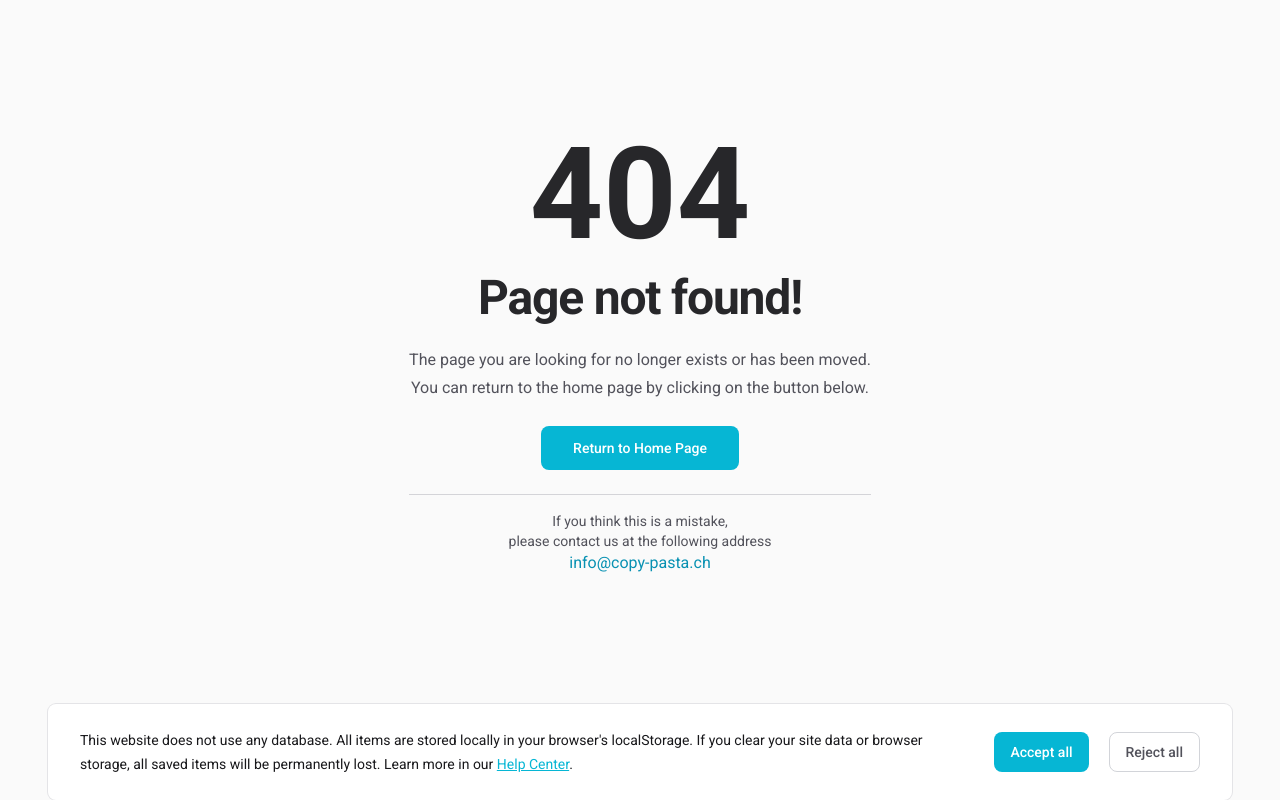
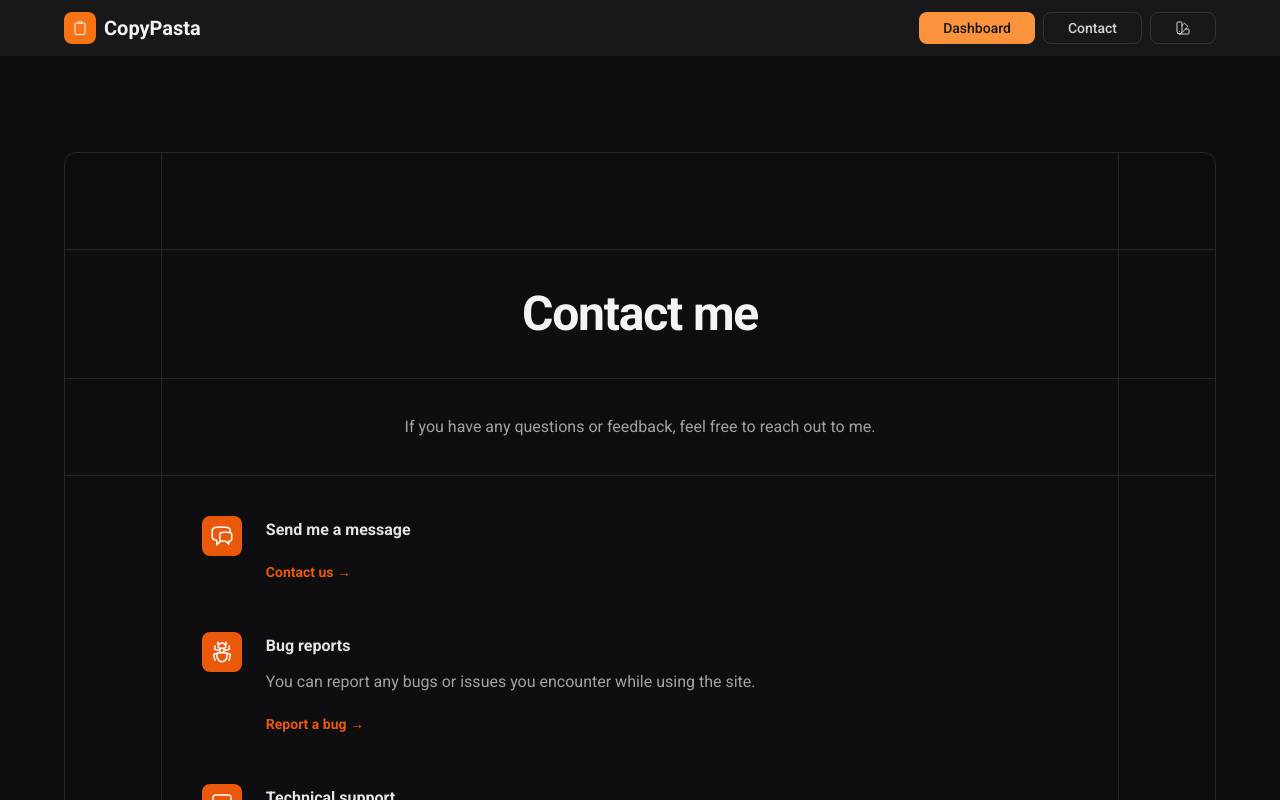
Before and after one commit to TheRedRacing/copypasta, a Next.js app: page /contact in a window 1280 px wide. Before the commit this address had no page. Shown: the top 800 px of the page. Built offline with nearby package versions, Linux system fonts and the light colour scheme.

Commit message:
Update theme colors and default settings for improved UI consistency

```diff
--- /dev/null
+++ b/src/app/(other)/contact/page.tsx
@@ -0,0 +1,90 @@
+import { BugAntIcon, ChatBubbleLeftRightIcon, ComputerDesktopIcon } from "@heroicons/react/24/outline";
+import Link from "next/link";
+
+export default function Contact() {
+    return (
+        <div className="w-full flex-1 flex flex-col py-24 -space-y-px">
+            <div className="grid grid-cols-12 grid-rows-1 border border-zinc-300 dark:border-zinc-800 rounded-t-xl">
+                <div className="aspect-square"></div>
+                <div className="col-start-2 col-end-12 row-start-1 row-end-1 border-x border-zinc-300 dark:border-zinc-800"></div>
+                <div className="aspect-square"></div>
+            </div>
+            <div className="grid grid-cols-12 grid-rows-1 border border-zinc-300 dark:border-zinc-800">
+                <div className=""></div>
+                <div className="col-start-2 col-end-12 row-start-1 row-end-1 border-x border-zinc-300 dark:border-zinc-800 py-10">
+                    <h2 className="text-5xl font-semibold tracking-tight text-zinc-900 dark:text-zinc-100 text-center">
+                        Contact me
+                    </h2>
+                </div>
+                <div className=""></div>
+            </div>
+            <div className="grid grid-cols-12 grid-rows-1 border border-zinc-300 dark:border-zinc-800">
+                <div className="aspect-square"></div>
+                <div className="col-start-2 col-end-12 row-start-1 row-end-1 border-x border-zinc-300 dark:border-zinc-800 flex items-center justify-center">
+                    <p className="text-zinc-600 dark:text-zinc-400">
+                        If you have any questions or feedback, feel free to reach out to me.
+                    </p>
+                </div>
+                <div className="aspect-square"></div>
+            </div>
+            <div className="grid grid-cols-12 grid-rows-1 border border-zinc-300 dark:border-zinc-800 rounded-b-xl">
+                <div className="aspect-square"></div>
+                <div className="col-start-2 col-end-12 row-start-1 row-end-1 border-x border-zinc-300 dark:border-zinc-800">
+                    <div className="p-10 space-y-12">
+                        <div className="flex gap-x-6">
+                            <div className="flex size-10 shrink-0 items-center justify-center rounded-lg bg-primary-600">
+                                <ChatBubbleLeftRightIcon aria-hidden="true" className="size-6 text-white" />
+                            </div>
+                            <div>
+                                <h3 className="text-base/7 font-semibold text-zinc-800 dark:text-zinc-200">
+                                    Send me a message
+                                </h3>
+                                <p className="mt-2 text-base/7 text-zinc-600 dark:text-zinc-400">
+
+                                </p>
+                                <p className="mt-4 text-sm/6 font-semibold">
+                                    <Link href="#" className="text-primary-600">
+                                        Contact us <span aria-hidden="true">&rarr;</span>
+                                    </Link>
+                                </p>
+                            </div>
+                        </div>
+                        <div className="flex gap-x-6">
+                            <div className="flex size-10 shrink-0 items-center justify-center rounded-lg bg-primary-600">
+                                <BugAntIcon aria-hidden="true" className="size-6 text-white" />
+                            </div>
+                            <div>
+                                <h3 className="text-base/7 font-semibold text-zinc-800 dark:text-zinc-200">Bug reports</h3>
+                                <p className="mt-2 text-base/7 text-zinc-600 dark:text-zinc-400">
+                                    You can report any bugs or issues you encounter while using the site.
+                                </p>
+                                <p className="mt-4 text-sm/6 font-semibold">
+                                    <Link href="" className="text-primary-600">
+                                        Report a bug <span aria-hidden="true">&rarr;</span>
+                                    </Link>
+                                </p>
+                            </div>
+                        </div>
+                        <div className="flex gap-x-6">
+                            <div className="flex size-10 shrink-0 items-center justify-center rounded-lg bg-primary-600">
+                                <ComputerDesktopIcon aria-hidden="true" className="size-6 text-white" />
+                            </div>
+                            <div>
+                                <h3 className="text-base/7 font-semibold text-zinc-800 dark:text-zinc-200">Technical support</h3>
+                                <p className="mt-2 text-base/7 text-zinc-600 dark:text-zinc-400">
+                                    Sint aut modi porro consequatur architecto commodi qui consequatur. Dignissimos adipisci minima.
+                                </p>
+                                <p className="mt-4 text-sm/6 font-semibold">
+                                    <a href="#" className="text-primary-600">
+                                        Join our Discord <span aria-hidden="true">&rarr;</span>
+                                    </a>
+                                </p>
+                            </div>
+                        </div>
+                    </div>
+                </div>
+                <div className="aspect-square"></div>
+            </div>
+        </div>
+    );
+}
--- a/src/app/(other)/legal/page.tsx
+++ b/src/app/(other)/legal/page.tsx
@@ -27,54 +27,7 @@
                 <div className="aspect-square"></div>
             </div>
             <div className="w-full border border-zinc-300 dark:border-zinc-800 rounded-b-xl">
-                <Accordion type="single" collapsible>
-                    <AccordionItem value="item-1">
-                        <AccordionTrigger>
-                            Is my data collected and stored?
-                        </AccordionTrigger>
-                        <AccordionContent>
-                            No. This is a static site, and no data is collected or stored on a server. All data remains in your browser&apos;s local storage.
-                        </AccordionContent>
-                    </AccordionItem>
 
-                    <AccordionItem value="item-2">
-                        <AccordionTrigger>
-                            Can I access my data from another device?
-                        </AccordionTrigger>
-                        <AccordionContent>
-                            No. Since data is stored locally in your browser, it is not synced across devices. If you clear your browser storage, your data will be lost.
-                        </AccordionContent>
-                    </AccordionItem>
-
-                    <AccordionItem value="item-3">
-                        <AccordionTrigger>
-                            Is my data encrypted?
-                        </AccordionTrigger>
-                        <AccordionContent>
-                            Data stored in your browser&apos;s local storage is not encrypted by default. If security is a concern, consider using a secure storage extension or clearing local storage periodically.
-                        </AccordionContent>
-                    </AccordionItem>
-
-                    <AccordionItem value="item-5">
-                        <AccordionTrigger>
-                            Can I reset my data?
-                        </AccordionTrigger>
-                        <AccordionContent>
-                            Yes. You can clear your browser&apos;s local storage or use the reset option in the settings to remove all saved data.
-                        </AccordionContent>
-                    </AccordionItem>
-
-                    <AccordionItem value="item-6">
-                        <AccordionTrigger>
-                            How can I support the project?
-                        </AccordionTrigger>
-                        <AccordionContent>
-                            If you find this project useful, you can support me by giving a ⭐ on <a href="https://github.com/theredracing" target="_blank" rel="noopener noreferrer" className="text-primary-600 underline">GitHub</a>.
-                            You can also buy me a coffee on <a href="https://buymeacoffee.com/theredracing" target="_blank" rel="noopener noreferrer" className="text-primary-600 underline">Buy Me a Coffee</a>.
-                            <br />Your support helps keep this project going! 🚀
-                        </AccordionContent>
-                    </AccordionItem>
-                </Accordion>
             </div>
         </div>
     );
--- a/src/app/layout.tsx
+++ b/src/app/layout.tsx
@@ -31,7 +31,7 @@
   return (
     <html lang="en" className={cn(roboto.className, "")} suppressHydrationWarning>
       <body className="flex flex-col min-h-[100svh] antialiased bg-zinc-50 dark:bg-dark-main text-zinc-900 dark:text-zinc-100">
-        <ThemeProvider defaultTheme="system" disableTransitionOnChange enableColorScheme enableSystem themes={["light", "dark", "cyan", "dark-cyan", "red", "dark-red", "orange", "dark-orange", "yellow", "dark-yellow", "green", "dark-green", "teal", "dark-teal", "blue", "dark-blue", "indigo", "dark-indigo", "pink", "dark-pink", "system-default", "system-red", "system-orange", "system-yellow", "system-green", "system-teal", "system-blue", "system-indigo", "system-pink"]}>
+        <ThemeProvider defaultTheme="dark-orange" disableTransitionOnChange enableColorScheme enableSystem themes={["light", "dark", "cyan", "dark-cyan", "red", "dark-red", "orange", "dark-orange", "yellow", "dark-yellow", "green", "dark-green", "teal", "dark-teal", "blue", "dark-blue", "indigo", "dark-indigo", "pink", "dark-pink"]}>
           <>
             {children}
             <Cookies />
--- a/src/components/ThemeDialog.tsx
+++ b/src/components/ThemeDialog.tsx
@@ -12,9 +12,9 @@
 import { focusClassName } from "@/lib/focus";
 
 const colors = [
-    { name: "Default", value: "default", color: "bg-cyan-500" },
+    { name: "Orange", value: "orange", color: "bg-orange-500" },
+    { name: "Cyan", value: "cyan", color: "bg-cyan-500" },
     { name: "Red", value: "red", color: "bg-red-500" },
-    { name: "Orange", value: "orange", color: "bg-orange-500" },
     { name: "Yellow", value: "yellow", color: "bg-yellow-500" },
     { name: "Green", value: "green", color: "bg-green-500" },
     { name: "Teal", value: "teal", color: "bg-teal-500" },
@@ -26,12 +26,10 @@
 const ThemeOption: React.FC = () => {
     const { theme, setTheme } = useTheme();
 
-    function getTheme(DarkMode: 'light' | 'dark' | 'system', selectedColor: string) {
+    function getTheme(DarkMode: 'light' | 'dark', selectedColor: string) {
         let key: string;
 
-        if (DarkMode === 'system') {
-            key = `system-${selectedColor}`;
-        } else if (DarkMode === 'dark') {
+        if (DarkMode === 'dark') {
             key = `dark-${selectedColor}`;
         } else {
             key = selectedColor;
@@ -40,27 +38,23 @@
         setTheme(themeMapping[key] ?? themeMapping.default);
     }
 
-    function getDarkMode(): 'light' | 'dark' | 'system' {
+    function getDarkMode(): 'light' | 'dark'{
         if (!theme) return "light"; // Fallback par défaut
 
         if (theme.startsWith("dark")) {
             return "dark";
-        } else if (theme.startsWith("system")) {
-            return "system";
         } else {
             return "light";
         }
     }
 
     function getColor(): string {
-        if (!theme) return "default"; // Fallback si `theme` est undefined
+        if (!theme) return "orange"; // Fallback si `theme` est undefined
 
-        if (theme === "light-default" || theme === "dark-default" || theme === "system-default") {
-            return "default";
+        if (theme === "orange" || theme === "dark-orange") {
+            return "orange";
         } else if (theme.startsWith("dark")) {
             return theme.replace("dark-", "");
-        } else if (theme.startsWith("system")) {
-            return theme.replace("system-", "");
         } else {
             return theme;
         }
--- a/src/lib/themeProvider.tsx
+++ b/src/lib/themeProvider.tsx
@@ -11,31 +11,22 @@
 type ThemeMapping = Record<string, string>;
 
 export const themeMapping: ThemeMapping = {
-    default: "light-default",
+    default: "light-orange",
     red: "red",
-    orange: "orange",
+    cyan: "cyan",
     yellow: "yellow",
     green: "green",
     teal: "teal",
     blue: "blue",
     indigo: "indigo",
     pink: "pink",
-    "dark-default": "dark-default",
+    "dark-default": "dark-orange",
     "dark-red": "dark-red",
-    "dark-orange": "dark-orange",
+    "dark-cyan": "dark-cyan",
     "dark-yellow": "dark-yellow",
     "dark-green": "dark-green",
     "dark-teal": "dark-teal",
     "dark-blue": "dark-blue",
     "dark-indigo": "dark-indigo",
     "dark-pink": "dark-pink",
-    "system-default": "system-default",
-    "system-red": "system-red",
-    "system-orange": "system-orange",
-    "system-yellow": "system-yellow",
-    "system-green": "system-green",
-    "system-teal": "system-teal",
-    "system-blue": "system-blue",
-    "system-indigo": "system-indigo",
-    "system-pink": "system-pink",
 };
--- a/src/styles/globals.css
+++ b/src/styles/globals.css
@@ -4,16 +4,16 @@
 
 @layer base {
 	:root {
-		--primary-50: 236, 254, 255;
-		--primary-100: 207, 250, 254;
-		--primary-200: 165, 243, 252;
-		--primary-300: 103, 232, 249;
-		--primary-400: 34, 211, 238;
-		--primary-500: 6, 182, 212;
-		--primary-600: 8, 145, 178;
-		--primary-700: 14, 116, 144;
-		--primary-800: 21, 94, 117;
-		--primary-900: 22, 78, 99;
+		--primary-50: 255, 247, 237;
+		--primary-100: 255, 237, 213;
+		--primary-200: 254, 215, 170;
+		--primary-300: 253, 186, 116;
+		--primary-400: 251, 146, 60;
+		--primary-500: 249, 115, 22;
+		--primary-600: 234, 88, 12;
+		--primary-700: 194, 65, 12;
+		--primary-800: 154, 52, 18;
+		--primary-900: 124, 45, 18;
 
 		--dark-main: 14, 14, 16;
 		--dark-header: 24, 24, 27;
@@ -21,8 +21,7 @@
 	}
 
 	html[data-theme="red"],
-	html[data-theme="dark-red"],
-	html[data-theme="system-red"] {
+	html[data-theme="dark-red"] {
 		--primary-50: 254, 242, 242;
 		--primary-100: 254, 226, 226;
 		--primary-200: 254, 202, 202;
@@ -35,24 +34,22 @@
 		--primary-900: 127, 29, 29;
 	}
 
-	html[data-theme="orange"],
-	html[data-theme="dark-orange"],
-	html[data-theme="system-orange"] {
-		--primary-50: 255, 247, 237;
-		--primary-100: 255, 237, 213;
-		--primary-200: 254, 215, 170;
-		--primary-300: 253, 186, 116;
-		--primary-400: 251, 146, 60;
-		--primary-500: 249, 115, 22;
-		--primary-600: 234, 88, 12;
-		--primary-700: 194, 65, 12;
-		--primary-800: 154, 52, 18;
-		--primary-900: 124, 45, 18;
+	html[data-theme="cyan"],
+	html[data-theme="dark-cyan"] {
+		--primary-50: 236, 254, 255;
+		--primary-100: 207, 250, 254;
+		--primary-200: 165, 243, 252;
+		--primary-300: 103, 232, 249;
+		--primary-400: 34, 211, 238;
+		--primary-500: 6, 182, 212;
+		--primary-600: 8, 145, 178;
+		--primary-700: 14, 116, 144;
+		--primary-800: 21, 94, 117;
+		--primary-900: 22, 78, 99;
 	}
 
 	html[data-theme="yellow"],
-	html[data-theme="dark-yellow"],
-	html[data-theme="system-yellow"] {
+	html[data-theme="dark-yellow"] {
 		--primary-50: 254, 252, 232;
 		--primary-100: 254, 249, 195;
 		--primary-200: 254, 240, 138;
@@ -66,8 +63,7 @@
 	}
 
 	html[data-theme="green"],
-	html[data-theme="dark-green"],
-	html[data-theme="system-green"] {
+	html[data-theme="dark-green"] {
 		--primary-50: 240, 255, 244;
 		--primary-100: 198, 246, 213;
 		--primary-200: 154, 230, 180;
@@ -81,8 +77,7 @@
 	}
 
 	html[data-theme="emerald"],
-	html[data-theme="dark-emerald"],
-	html[data-theme="system-emerald"] {
+	html[data-theme="dark-emerald"] {
 		--primary-50: 236, 253, 245;
 		--primary-100: 209, 250, 229;
 		--primary-200: 167, 243, 208;
@@ -96,8 +91,7 @@
 	}
 
 	html[data-theme="teal"],
-	html[data-theme="dark-teal"],
-	html[data-theme="system-teal"] {
+	html[data-theme="dark-teal"] {
 		--primary-50: 240, 253, 250;
 		--primary-100: 204, 251, 241;
 		--primary-200: 153, 246, 228;
@@ -111,8 +105,7 @@
 	}
 
 	html[data-theme="blue"],
-	html[data-theme="dark-blue"],
-	html[data-theme="system-blue"] {
+	html[data-theme="dark-blue"] {
 		--primary-50: 239, 246, 255;
 		--primary-100: 219, 234, 254;
 		--primary-200: 191, 219, 254;
@@ -126,8 +119,7 @@
 	}
 
 	html[data-theme="indigo"],
-	html[data-theme="dark-indigo"],
-	html[data-theme="system-indigo"] {
+	html[data-theme="dark-indigo"] {
 		--primary-50: 238, 242, 255;
 		--primary-100: 224, 231, 255;
 		--primary-200: 199, 210, 254;
@@ -141,8 +133,7 @@
 	}
 
 	html[data-theme="purple"],
-	html[data-theme="dark-purple"],
-	html[data-theme="system-purple"] {
+	html[data-theme="dark-purple"] {
 		--primary-50: 245, 243, 255;
 		--primary-100: 237, 233, 254;
 		--primary-200: 221, 214, 254;
@@ -156,8 +147,7 @@
 	}
 
 	html[data-theme="pink"],
-	html[data-theme="dark-pink"],
-	html[data-theme="system-pink"] {
+	html[data-theme="dark-pink"] {
 		--primary-50: 253, 242, 248;
 		--primary-100: 252, 231, 243;
 		--primary-200: 251, 207, 232;
```
